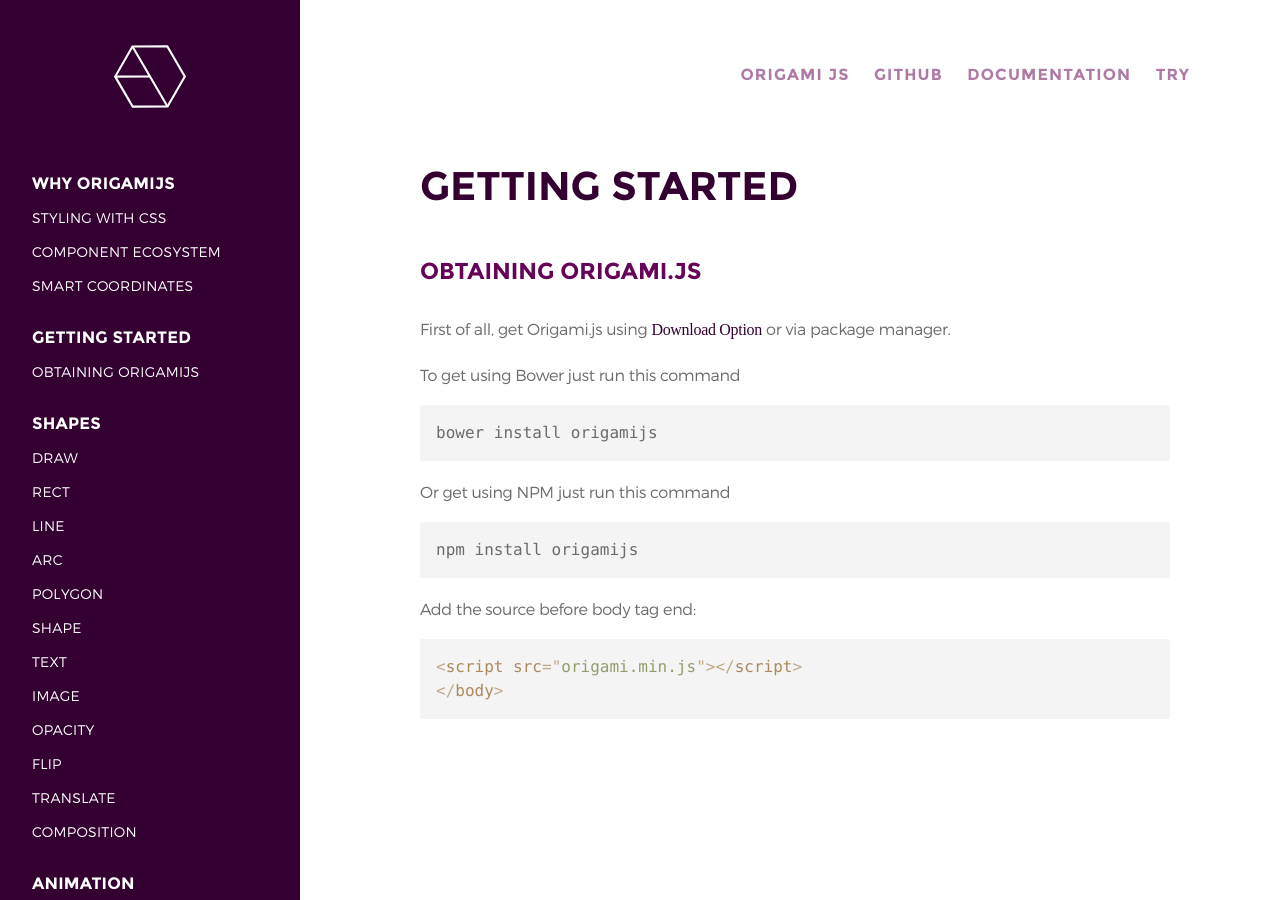
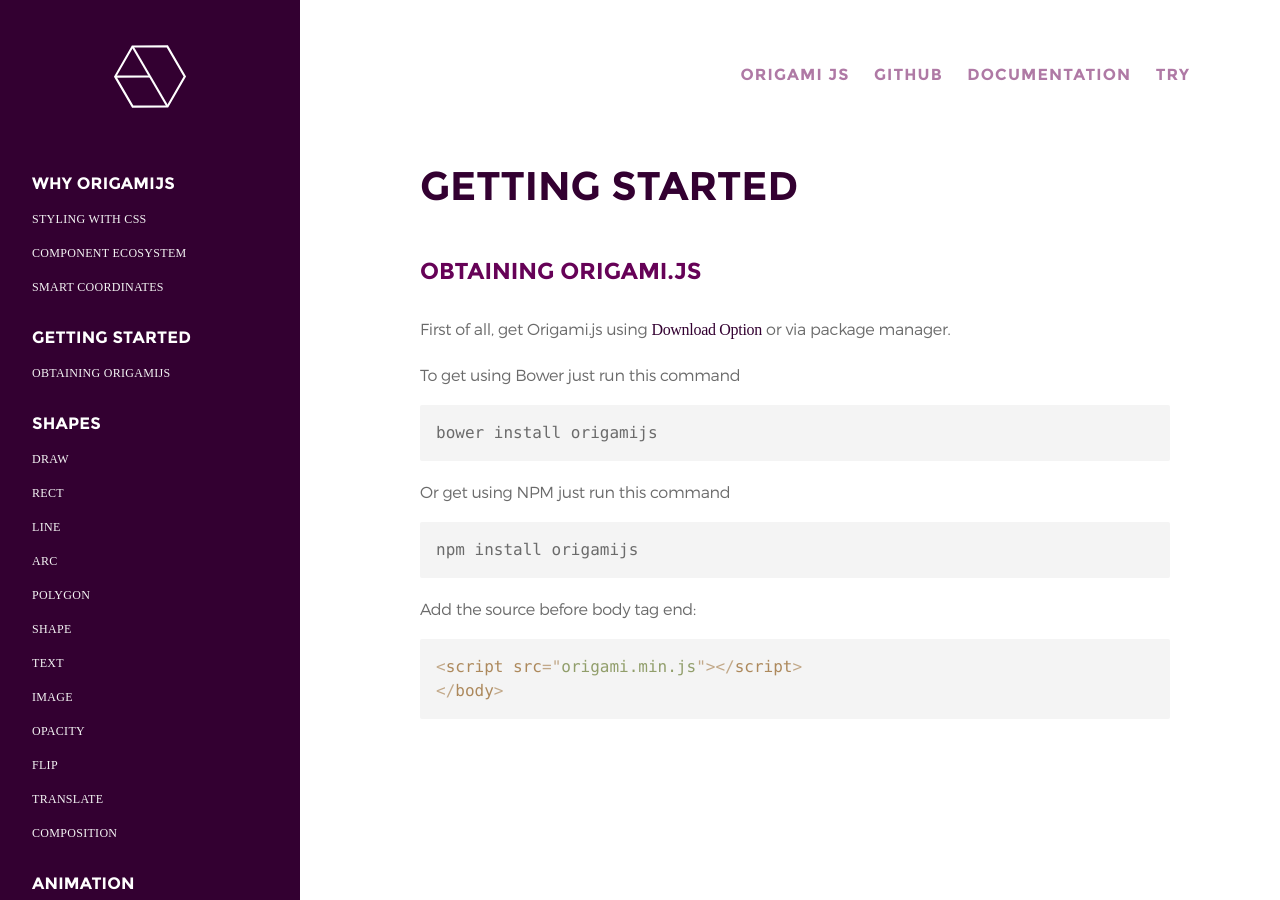
Before and after one commit to raphamorim/origamijs, a Jekyll site: the page built from _docs/2-getting-started.md, in a window 1280 px wide. Built offline with Jekyll 4.4.1, drawn with Linux system fonts in a browser that asks for light colours; some web fonts are replaced.

Commit message:
Fixing sidebar type hierarchy

```diff
--- a/assets/stylesheet/organisms/sidebar.scss
+++ b/assets/stylesheet/organisms/sidebar.scss
@@ -31,9 +31,10 @@
         text-transform: uppercase;
 
         &.subtopic {
-            font-family: 'Montserrat-Light';
-            font-size: 14px;
+            font-family: 'Montserrat-Regular';
+            font-size: 12px;
             font-weight: 300;
+            color: #f4f4f4;
             letter-spacing: 0.3px;
             font-style: normal;
         }
```
